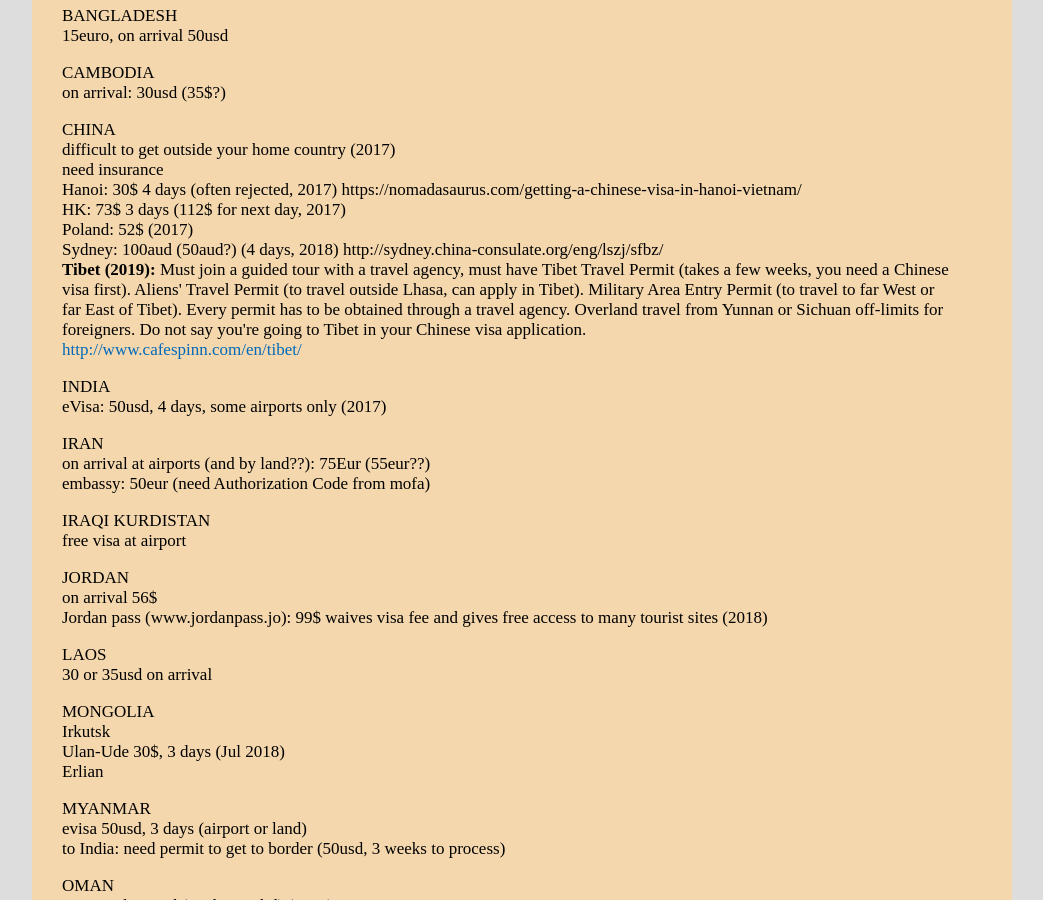
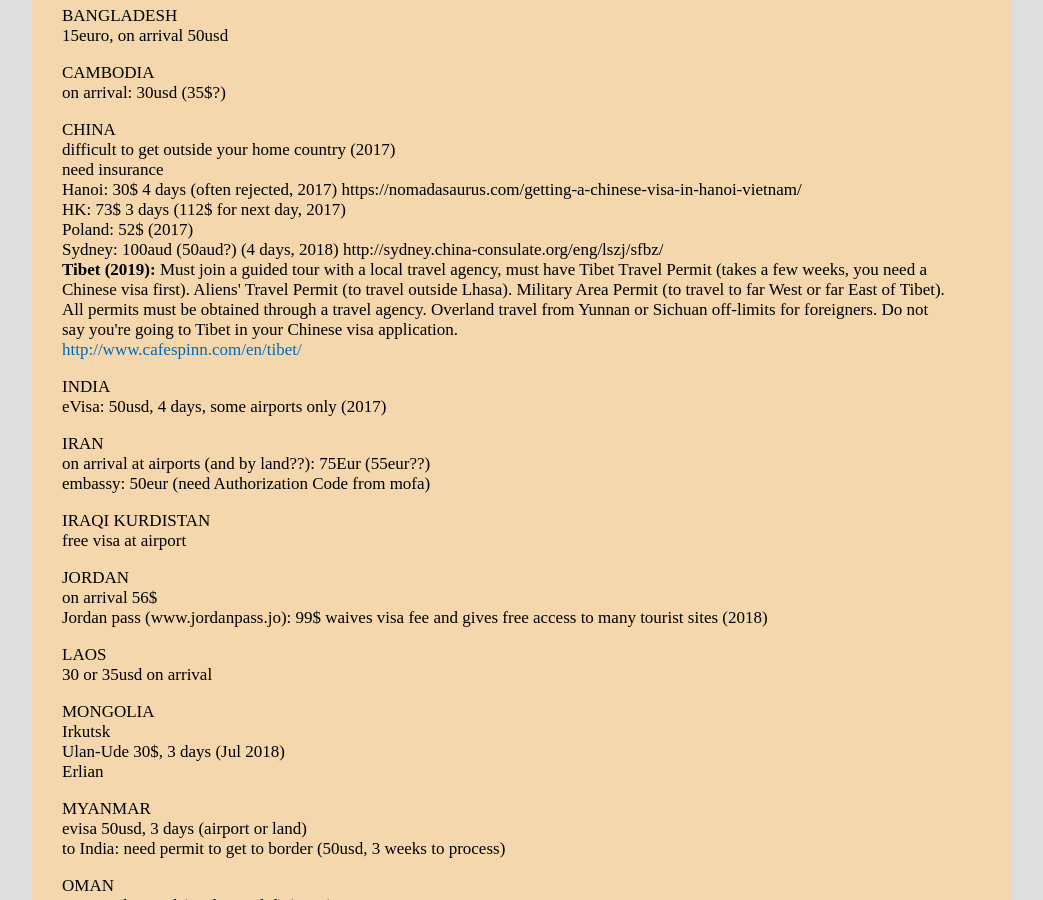
Before and after one commit to witbag/witbag.github.io, a Jekyll site: the page built from travel/visas.html, in a window 1280 px wide and 900 px high, scrolled down 3918 px. Shown: the whole window, without its empty margins (118-1161 px from the left). Built offline with Jekyll 4.4.1, drawn with Linux system fonts in a browser that asks for light colours.

Commit message:
Update visas.html

```diff
--- a/travel/visas.html
+++ b/travel/visas.html
@@ -81,7 +81,7 @@
 <p>BANGLADESH<br />15euro, on arrival 50usd</p>
 <p>CAMBODIA<br />on arrival: 30usd (35$?)</p>
 <p>CHINA<br />difficult to get outside your home country (2017)<br />need insurance<br />Hanoi: 30$ 4 days (often rejected, 2017) https://nomadasaurus.com/getting-a-chinese-visa-in-hanoi-vietnam/<br />HK: 73$ 3 days (112$ for next day, 2017)<br />Poland: 52$ (2017)<br />Sydney: 100aud (50aud?) (4 days, 2018) http://sydney.china-consulate.org/eng/lszj/sfbz/<br>
-<b>Tibet (2019):</b> Must join a guided tour with a travel agency, must have Tibet Travel Permit (takes a few weeks, you need a Chinese visa first). Aliens' Travel Permit (to travel outside Lhasa, can apply in Tibet). Military Area Entry Permit (to travel to far West or far East of Tibet). Every permit has to be obtained through a travel agency. Overland travel from Yunnan or Sichuan off-limits for foreigners. Do not say you're going to Tibet in your Chinese visa application.<br>
+<b>Tibet (2019):</b> Must join a guided tour with a local travel agency, must have Tibet Travel Permit (takes a few weeks, you need a Chinese visa first). Aliens' Travel Permit (to travel outside Lhasa). Military Area Permit (to travel to far West or far East of Tibet). All permits must be obtained through a travel agency. Overland travel from Yunnan or Sichuan off-limits for foreigners. Do not say you're going to Tibet in your Chinese visa application.<br>
 <a href="http://www.cafespinn.com/en/tibet/" target=_blank>http://www.cafespinn.com/en/tibet/</a></p>
 <p>INDIA<br />eVisa: 50usd, 4 days, some airports only (2017)</p>
 <p>IRAN<br />on arrival at airports (and by land??): 75Eur (55eur??)<br />embassy: 50eur (need Authorization Code from mofa)</p>
```
